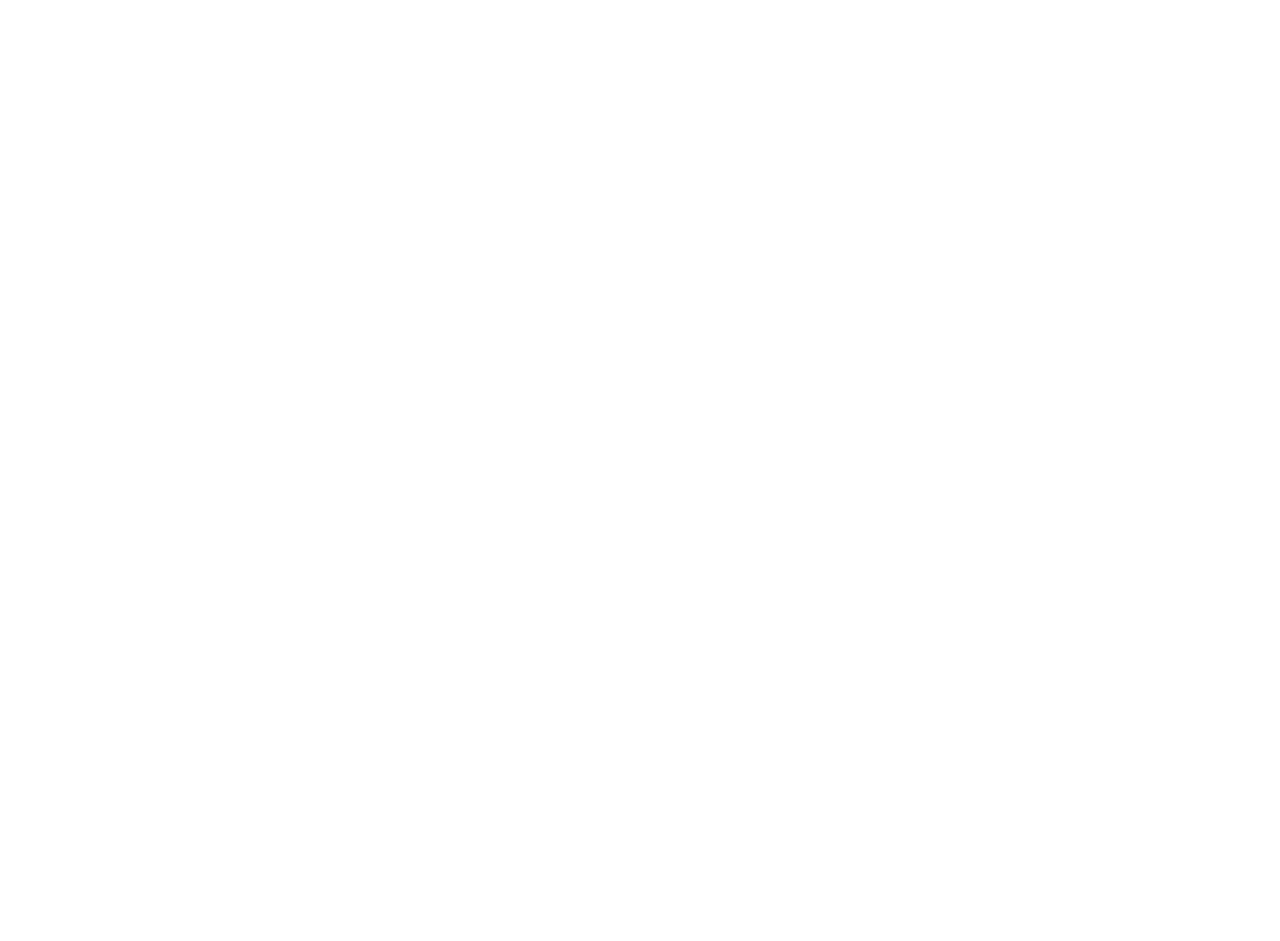
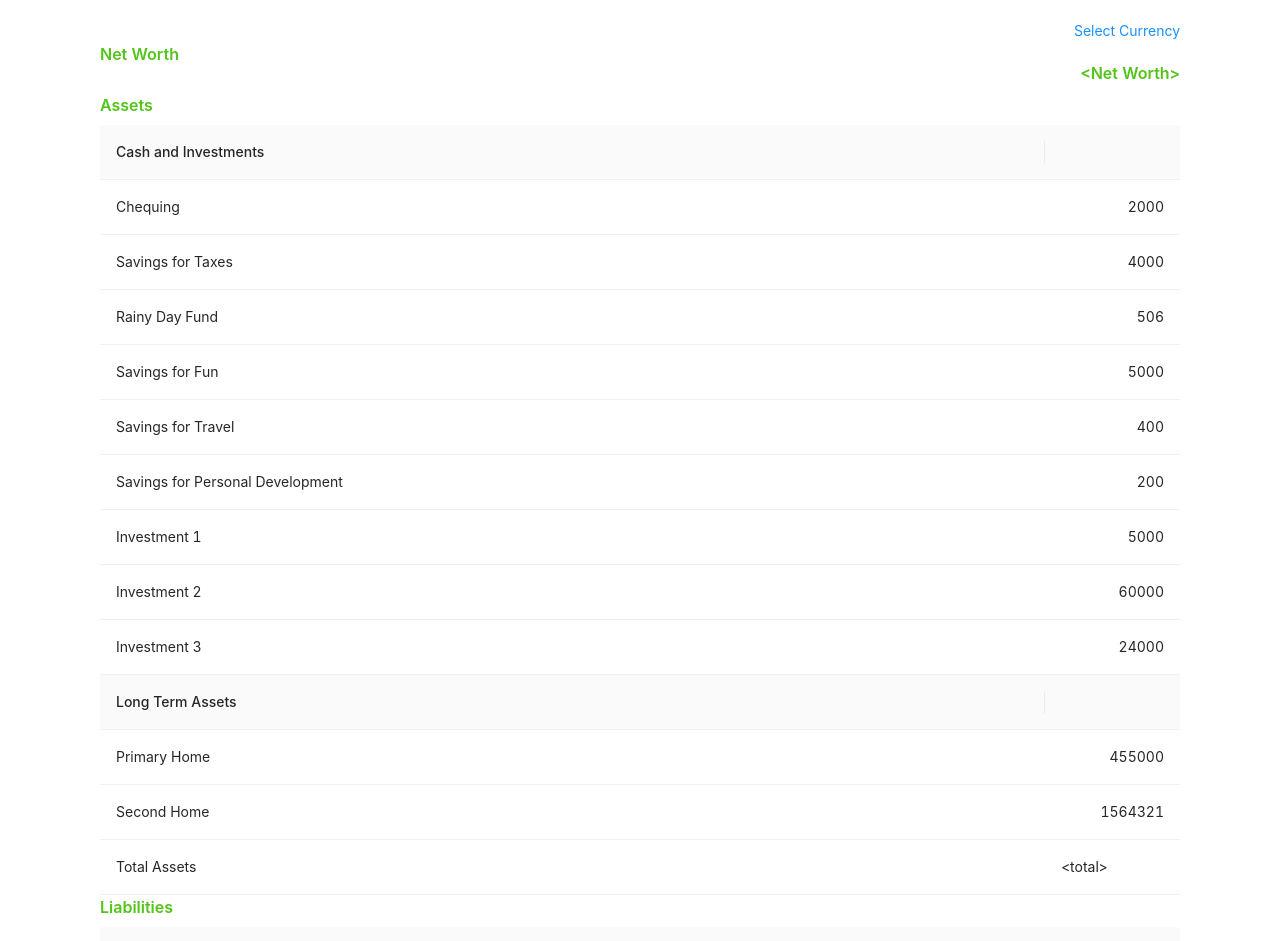
Before and after one commit to hackrmomo/intuit-interview-a4a-client, a React (Create React App) app: page /tracker in a window 1280 px wide. Shown: the part 80-1021 px from the top of the page. Before the commit the page ends 800 px from the top, so only its background shows below. Built offline with nearby package versions, Linux system fonts and the light colour scheme.

Commit message:
add basic trackerscreen page

```diff
--- a/src/screens/TrackerScreen.tsx
+++ b/src/screens/TrackerScreen.tsx
@@ -1,7 +1,123 @@
 import React from 'react';
+import { Table, Typography, Dropdown, Menu, Row, Col } from 'antd'
+import { PageContainer } from '../components'
+
+import dataSource from '../assets/staticData.json'
+import { ColumnsType } from 'antd/lib/table';
+
+const { Title } = Typography
 
 export const TrackerScreen = () => {
-    return <>
-        Page found. Will be populated soon
-    </>
+    const shortTermAssetsTableColumns: ColumnsType<any> = [
+        { title: "Cash and Investments", dataIndex: "account", key: "account", width: "70%" },
+        { title: "", dataIndex: "value", key: "value", width: "10%", align: "right" }
+    ]
+    const longTermAssetsTableColumns: ColumnsType<any> = [
+        { title: "Long Term Assets", dataIndex: "account", key: "account", width: "70%" },
+        { title: "", dataIndex: "value", key: "value", width: "10%", align: "right" }
+    ]
+    const shortTermLiabilitiesTableColumns: ColumnsType<any> = [
+        { title: "Short Term Liabilities", dataIndex: "account", key: "account", width: "40%" },
+        { title: "Monthly Payment", dataIndex: "monthlyPayment", key: "monthlyPayment", width: "30%" },
+        { title: "", dataIndex: "value", key: "value", width: "10%", align: "right" }
+    ]
+    const longTermLiabilitiesTableColumns: ColumnsType<any> = [
+        { title: "Long Term Debt", dataIndex: "account", key: "account", width: "40%" },
+        { title: "", dataIndex: "monthlyPayment", key: "monthlyPayment", width: "30%" },
+        { title: "", dataIndex: "value", key: "value", width: "10%", align: "right" }
+    ]
+
+    const currencies = [
+        "CAD",
+        "USD",
+        "EUR",
+        "HKD",
+        "KWD",
+        "LYD",
+        "JPY",
+        "INR",
+        "PKR",
+        "MYR"
+    ]
+
+    const currencyMenu = (<Menu>
+        {currencies.map((currency, index) =>
+            <Menu.Item key={index}>{currency}</Menu.Item>
+        )}
+    </Menu>)
+
+    return <PageContainer>
+        <div style={{ display: "flex", flexDirection: "row-reverse" }}>
+            <Dropdown overlay={currencyMenu}>
+                <a>Select Currency</a>
+            </Dropdown>
+        </div>
+        <Row>
+            <Col span={24}>
+                <div style={{ display: "flex", flexDirection: "row", justifyContent: "space-between" }}>
+                    <Title type="success" level={5}>Net Worth</Title>
+                    <Title type="success" level={5}>{`<Net Worth>`}</Title>
+                </div>
+            </Col>
+
+        </Row>
+        <Row>
+            <Col span={24}>
+                <Title type="success" level={5}>Assets</Title>
+            </Col>
+        </Row>
+        <Row>
+            <Col span={24}>
+                <Table
+                    pagination={false}
+                    dataSource={dataSource.filter(a => a.type === "asset" && a.accountTerm === "short")}
+                    columns={shortTermAssetsTableColumns}
+                />
+            </Col>
+        </Row>
+        <Row>
+            <Col span={24}>
+                <Table
+                    pagination={false}
+                    dataSource={dataSource.filter(a => a.type === "asset" && a.accountTerm === "long")}
+                    columns={longTermAssetsTableColumns}
+                    summary={() => (
+                        <Table.Summary.Row>
+                            <Table.Summary.Cell index={0}>Total Assets</Table.Summary.Cell>
+                            <Table.Summary.Cell index={1}>{`<total>`}</Table.Summary.Cell>
+                        </Table.Summary.Row>
+                    )}
+                />
+            </Col>
+        </Row>
+        <Row>
+            <Col span={24}>
+                <Title type="success" level={5}>Liabilities</Title>
+            </Col>
+        </Row>
+        <Row>
+            <Col span={24}>
+                <Table
+                    pagination={false}
+                    dataSource={dataSource.filter(a => a.type === "liability" && a.accountTerm === "short")}
+                    columns={shortTermLiabilitiesTableColumns}
+                />
+            </Col>
+        </Row>
+        <Row>
+            <Col span={24}>
+                <Table
+                    pagination={false}
+                    dataSource={dataSource.filter(a => a.type === "liability" && a.accountTerm === "long")}
+                    columns={longTermLiabilitiesTableColumns}
+                    summary={() => (
+                        <Table.Summary.Row>
+                            <Table.Summary.Cell colSpan={2} index={0}>Total Liabilities</Table.Summary.Cell>
+                            <Table.Summary.Cell index={1}>{`<total>`}</Table.Summary.Cell>
+                        </Table.Summary.Row>
+                    )}
+                />
+            </Col>
+        </Row>
+    </PageContainer>
 }
```
